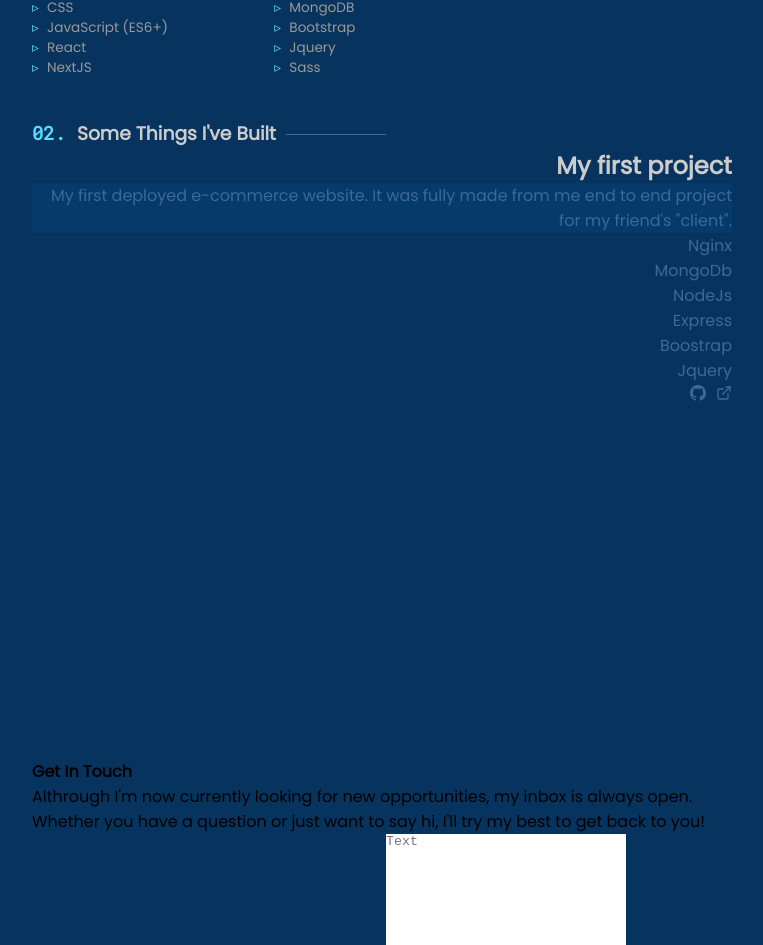
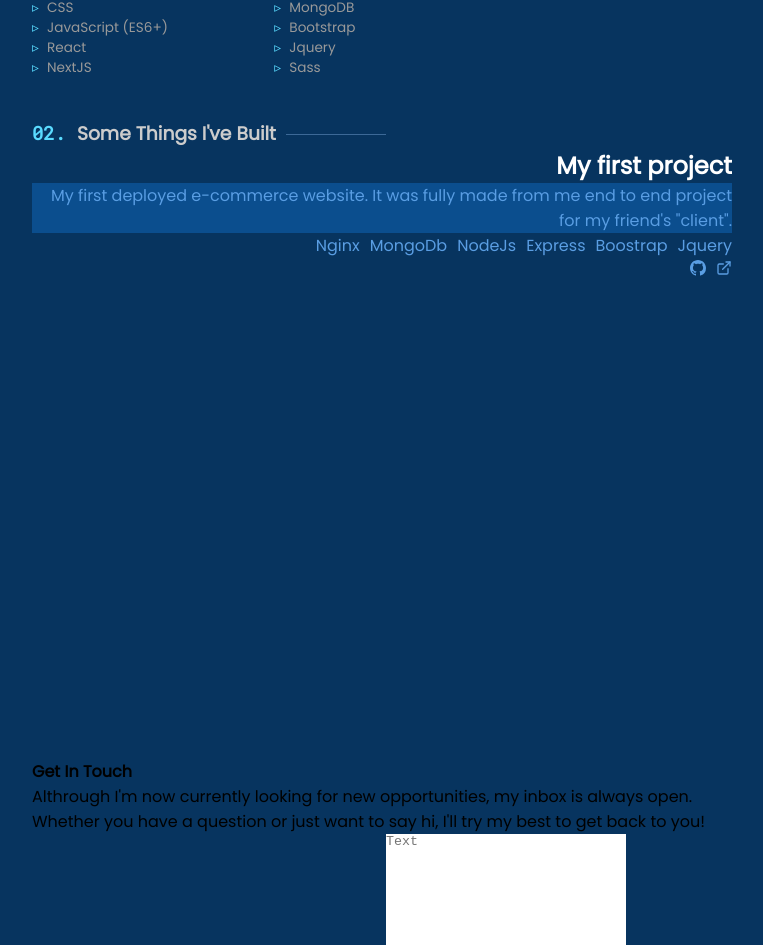
Before and after one commit to StroverIT/portfolio, a React (Create React App) app: page / in a window 1280 px wide. Shown: the part 1321-2266 px from the top of the page, without its empty margins (258-1021 px from the left). Built offline with nearby package versions, Linux system fonts and the light colour scheme.

Commit message:
fixing the styling

```diff
--- a/src/components/projects/projects.scss
+++ b/src/components/projects/projects.scss
@@ -10,11 +10,12 @@
             color: $primary-color;
         }
     }
+
     &-content{
         color:$secondary-color;
-
+        filter: brightness(1.5);
         p{
-            background-color:  $bg-color-lighter;
+            background-color:  $bg-color;
 
         }
 
@@ -32,8 +33,9 @@
     }
 }
 .technologies{
+
     &-left li{
-
+        display: inline-flex;
         padding-left:  10px;
     }
 
```
